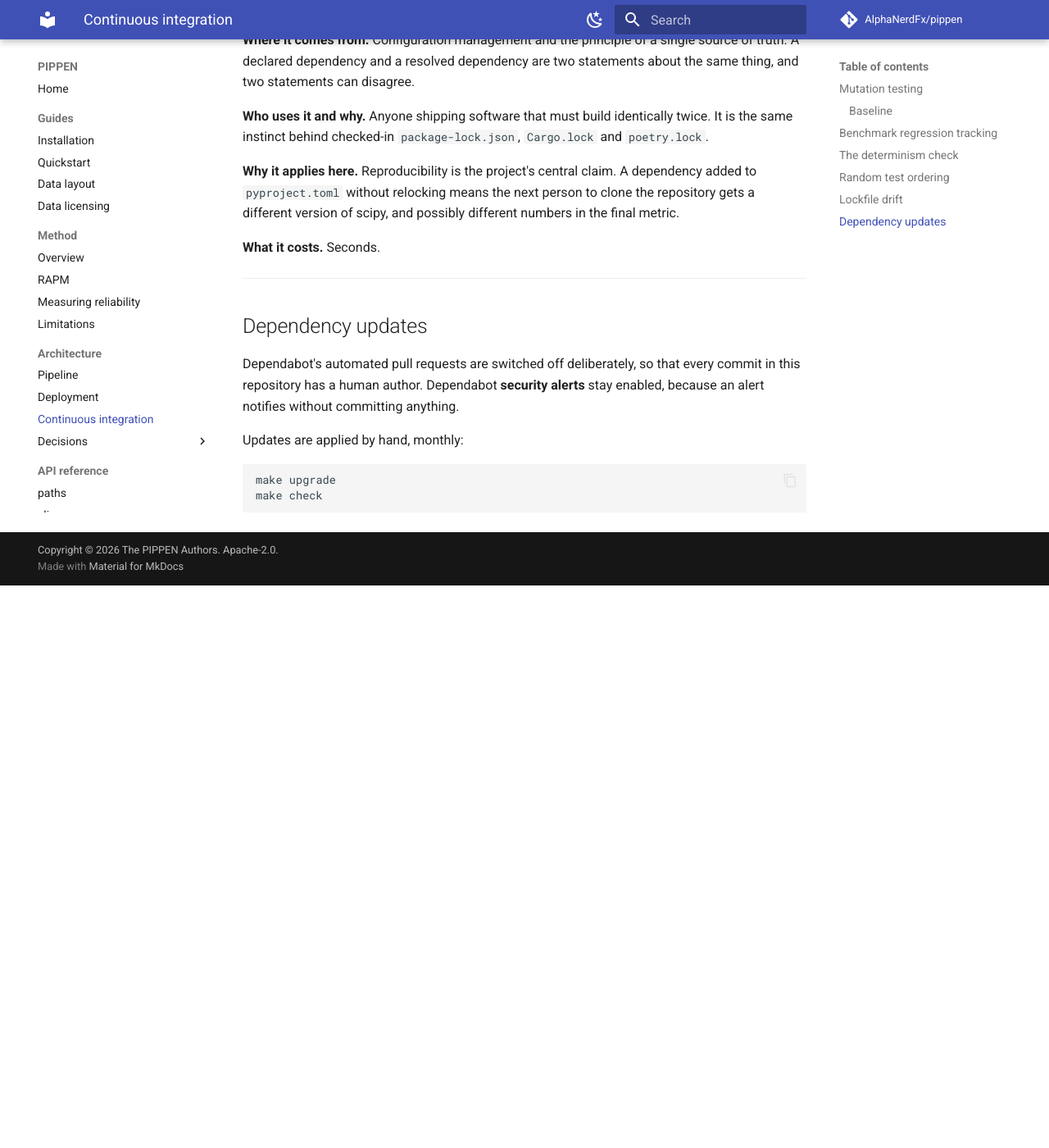
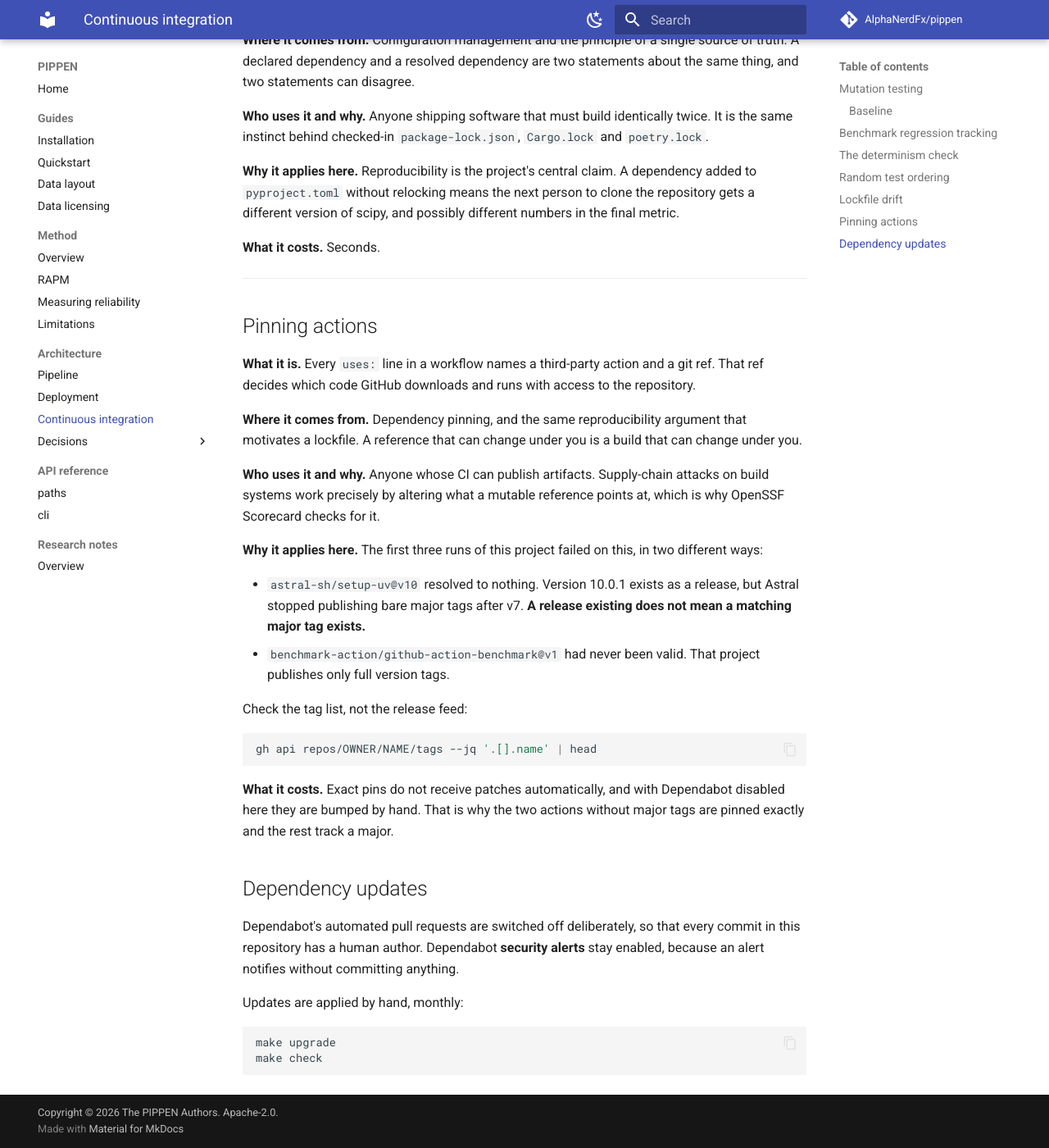
Before and after one commit to AlphaNerdFx/pippen, an MkDocs documentation site: the page built from docs/architecture/ci.md, in a window 1280 px wide and 1400 px high, scrolled down 3606 px. Shown: the whole window at 82% size. Built offline with MkDocs 1.6.1 and Material for MkDocs 9.7.7, drawn with Linux system fonts in a browser that asks for light colours; comment, search, counter and statistics services are not loaded; before the commit the page ends 4320 px from its top, so only the background shows below that.

Commit message:
docs: record week 0 completion and the pinning lesson
All three workflows green on real runners. Repository and docs site
are live. Documents why two actions are pinned exactly: a release
existing does not imply a matching major tag exists, which is what
broke the first three runs.

Co-Authored-By: Claude Opus 5 <noreply@anthropic.com>
Claude-Session: https://claude.ai/code/session_01BJuvERrAib18JqggxDL6Q3

````diff
--- a/docs/architecture/ci.md
+++ b/docs/architecture/ci.md
@@ -180,6 +180,39 @@ numbers in the final metric.
 
 ---
 
+## Pinning actions
+
+**What it is.** Every `uses:` line in a workflow names a third-party action and a
+git ref. That ref decides which code GitHub downloads and runs with access to
+the repository.
+
+**Where it comes from.** Dependency pinning, and the same reproducibility
+argument that motivates a lockfile. A reference that can change under you is a
+build that can change under you.
+
+**Who uses it and why.** Anyone whose CI can publish artifacts. Supply-chain
+attacks on build systems work precisely by altering what a mutable reference
+points at, which is why OpenSSF Scorecard checks for it.
+
+**Why it applies here.** The first three runs of this project failed on
+this, in two different ways:
+
+- `astral-sh/setup-uv@v10` resolved to nothing. Version 10.0.1 exists as a
+  release, but Astral stopped publishing bare major tags after v7. **A release
+  existing does not mean a matching major tag exists.**
+- `benchmark-action/github-action-benchmark@v1` had never been valid. That
+  project publishes only full version tags.
+
+Check the tag list, not the release feed:
+
+```bash
+gh api repos/OWNER/NAME/tags --jq '.[].name' | head
+```
+
+**What it costs.** Exact pins do not receive patches automatically, and with
+Dependabot disabled here they are bumped by hand. That is why the two actions
+without major tags are pinned exactly and the rest track a major.
+
 ## Dependency updates
 
 Dependabot's automated pull requests are switched off deliberately, so that every
````
Also changed, not shown: .context/HANDOVER.md (+8 -2 lines), TODO.md (+4 -1 lines).
